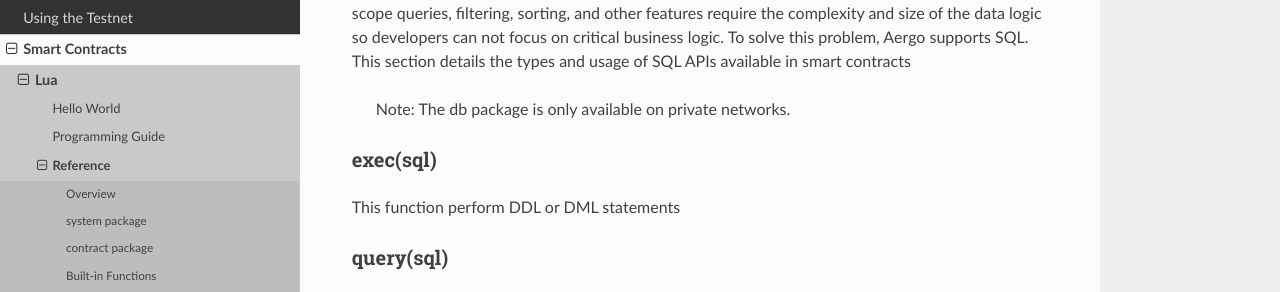
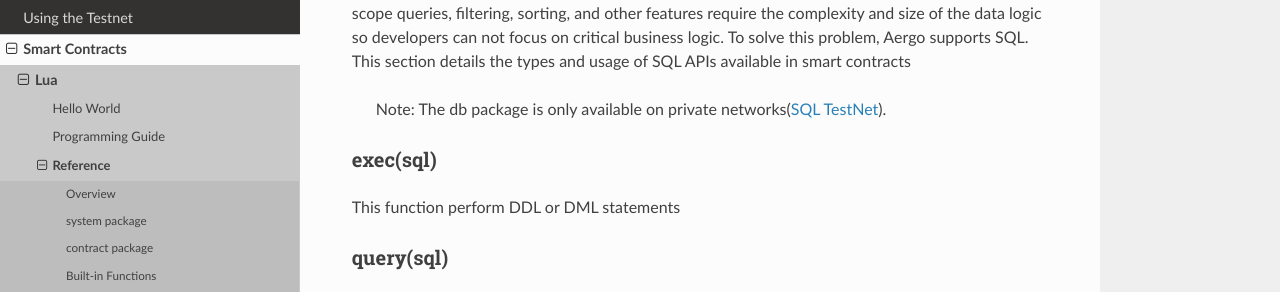
Before and after one commit to aergoio/guide, a Sphinx documentation site: the page built from source/smart-contracts/lua/reference.md, in a window 1280 px wide and 900 px high, scrolled down 4392 px. Shown: the part 158-450 px from the top of the window. Built offline with Sphinx 7.4.7 and the Read the Docs theme 2.0.0, drawn with Linux system fonts in a browser that asks for light colours.

Commit message:
Update reference.md

```diff
--- a/source/smart-contracts/lua/reference.md
+++ b/source/smart-contracts/lua/reference.md
@@ -132,7 +132,7 @@ The string, math, and table packages are available. However, you can not use the
 ## DB package
 If the smart contract is handling simple types of data, it would not be difficult to implement using only the basic APIs (getItem (), setItem ()). However, complex data structures, data association, scope queries, filtering, sorting, and other features require the complexity and size of the data logic so developers can not focus on critical business logic. To solve this problem, Aergo supports SQL. This section details the types and usage of SQL APIs available in smart contracts
 
-> Note: The db package is only available on private networks.
+> Note: The db package is only available on private networks([SQL TestNet](https://sqltestnet.aergoscan.io/)).
 
 ### exec(sql)
 This function perform DDL or DML statements
```
